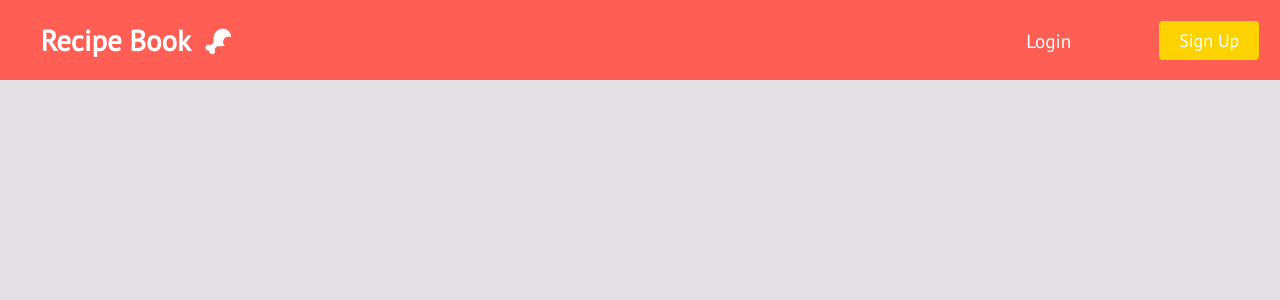
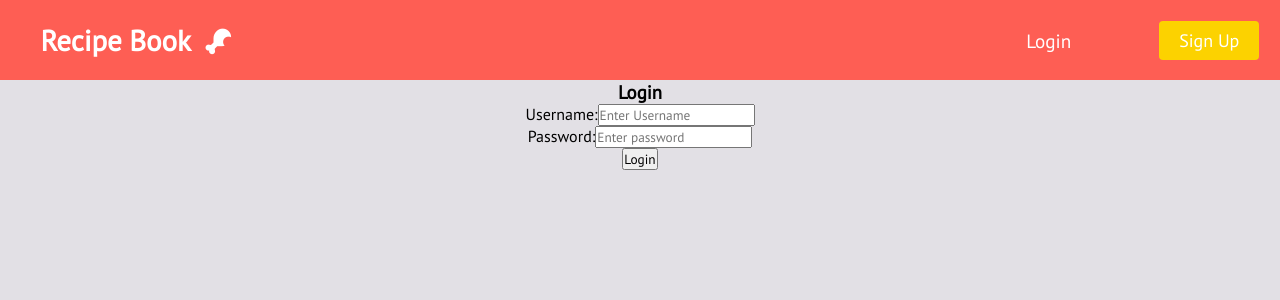
Before and after one commit to Carlito1113/react-recipe, a React (Create React App) app: page /login-screen in a window 1280 px wide. Shown: the top 300 px of the page. Built offline with nearby package versions, Linux system fonts and the light colour scheme.

Commit message:
created login screen with its form and added 2 more routes for registering and logging in

```diff
--- a/src/App.js
+++ b/src/App.js
@@ -4,6 +4,8 @@ import RecipesComponent from './components/RecipesComponent';
 import Navbar from './components/Navbar/Navbar';
 import SignupForm from './components/SignupForm/Form';
 import LoginForm from './components/LoginForm/Form';
+import LoginScreen from './components/screens/LoginScreen';
+import RegisterScreen from './components/screens/RegisterScreen';
 import { BrowserRouter as Router, Switch, Route } from 'react-router-dom';
 
 function App() {
@@ -15,6 +17,8 @@ function App() {
           <Route path="/" exact component={RecipesComponent} />
           <Route path="/login" component={LoginForm} />
           <Route path="/signup" component={SignupForm} />
+          <Route path="/register-screen" component={RegisterScreen} />
+          <Route path="/login-screen" component={LoginScreen} />
         </Switch>
       </div>
     </Router>
--- /dev/null
+++ b/src/components/screens/LoginScreen.js
@@ -0,0 +1,50 @@
+import { useState, useEffect } from "react";
+import { Link } from "react-router-dom";
+
+export default function LoginScreen({ history }) {
+  const [username, setUsername] = useState("");
+  const [password, setPassword] = useState("");
+
+  function handleSubmit(e) {
+    e.preventDefault();
+
+    console.log({
+      username: username,
+      password: password,
+    });
+    history.push("/");
+  }
+
+  return (
+    <div>
+      <form onSubmit={handleSubmit}>
+        <h3>Login</h3>
+        <div>
+          <label htmlFor="name">Username:</label>
+          <input
+            type="text"
+            required
+            id="name"
+            placeholder="Enter Username"
+            value={username}
+            onChange={(e) => setUsername(e.target.value)}
+          />
+        </div>
+
+        <div>
+          <label htmlFor="password">Password:</label>
+          <input
+            type="password"
+            required
+            id="password"
+            placeholder="Enter password"
+            value={password}
+            onChange={(e) => setPassword(e.target.value)}
+          />
+        </div>
+
+        <button type="submit">Login</button>
+      </form>
+    </div>
+  );
+}
```
